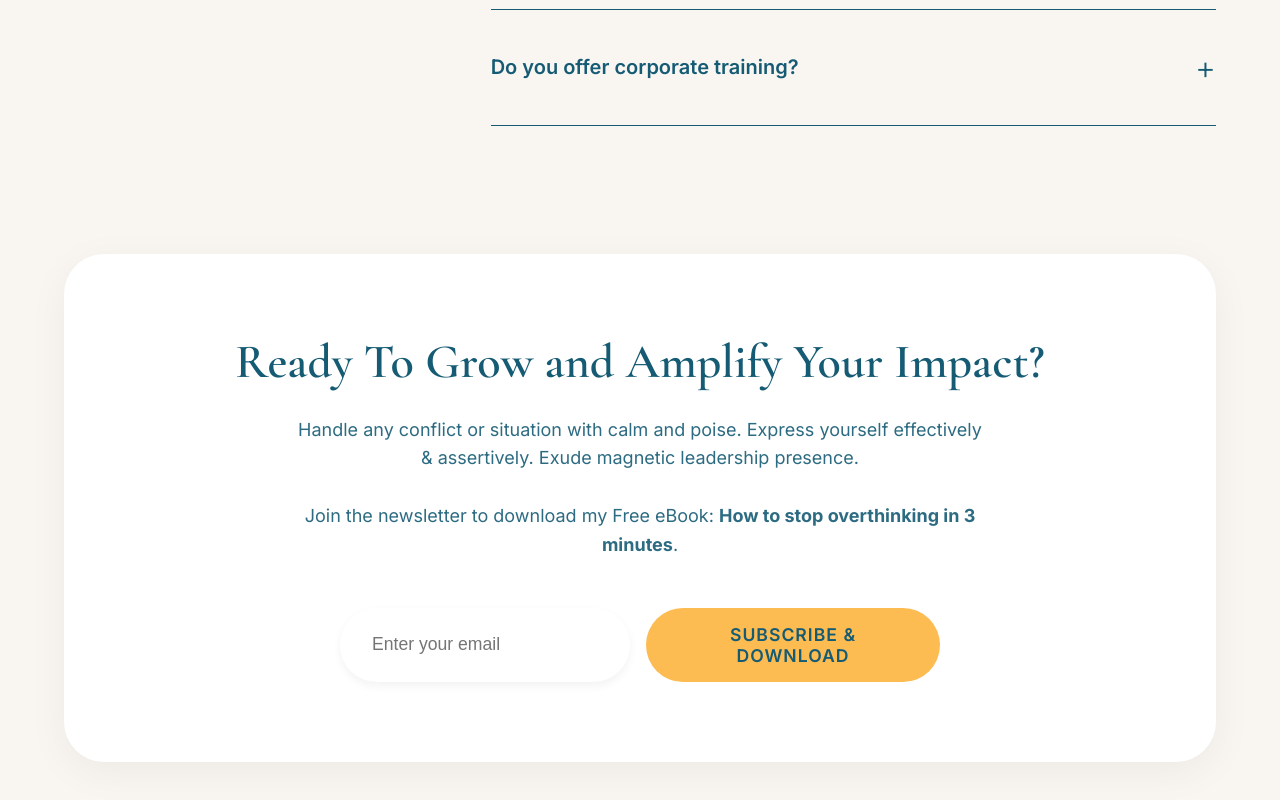
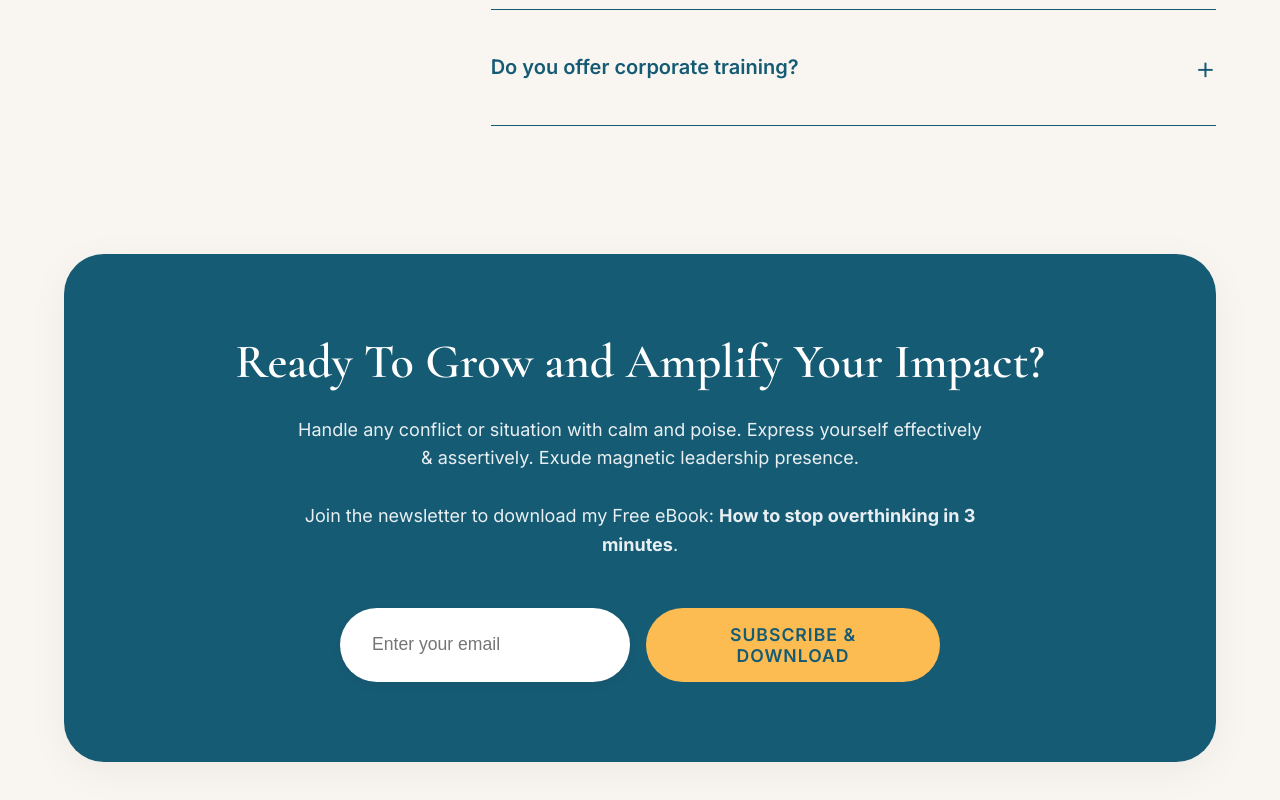
Before and after one commit to hetashridk/LifeOfMiracle, a Next.js app: page / in a window 1280 px wide. Shown: the part 4566-5366 px from the top of the page. Built offline with nearby package versions, Linux system fonts and the light colour scheme.

Commit message:
Background color changed of Ready to start section

```diff
--- a/src/components/GetStarted.tsx
+++ b/src/components/GetStarted.tsx
@@ -75,11 +75,12 @@ export function GetStarted() {
           whileInView={{ opacity: 1, y: 0 }}
           viewport={{ once: true }}
           style={{
-            backgroundColor: 'var(--color-surface)',
+            // backgroundColor: 'var(--color-primary)',
+            backgroundColor: '#165b74',
             borderRadius: 'var(--radius-lg)',
             padding: '5rem 4rem',
             textAlign: 'center',
-            color: 'var(--color-primary)',
+            color: '#fff',
             boxShadow: '0 10px 40px rgba(0,0,0,0.05)'
           }}
         >
@@ -87,7 +88,7 @@ export function GetStarted() {
             Ready To Grow and Amplify Your Impact?
           </h2>
           <p style={{ fontSize: '1.125rem', marginBottom: '3rem', maxWidth: '700px', margin: '0 auto 3rem', opacity: 0.9 }}>
-            Handle any conflict or situation with calm and poise. Express yourself effectively & assertively. Exude magnetic leadership presence. <br/><br/>
+            Handle any conflict or situation with calm and poise. Express yourself effectively & assertively. Exude magnetic leadership presence. <br /><br />
             Join the newsletter to download my Free eBook: <strong>How to stop overthinking in 3 minutes</strong>.
           </p>
           <form style={{ display: 'flex', gap: '1rem', justifyContent: 'center', maxWidth: '600px', margin: '0 auto' }} onSubmit={e => e.preventDefault()}>
```
